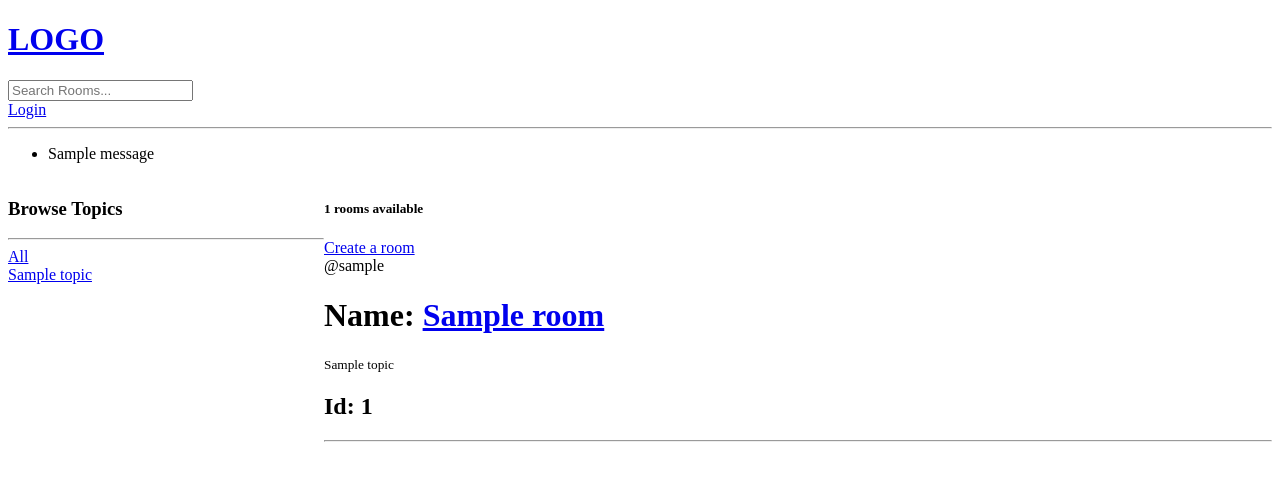
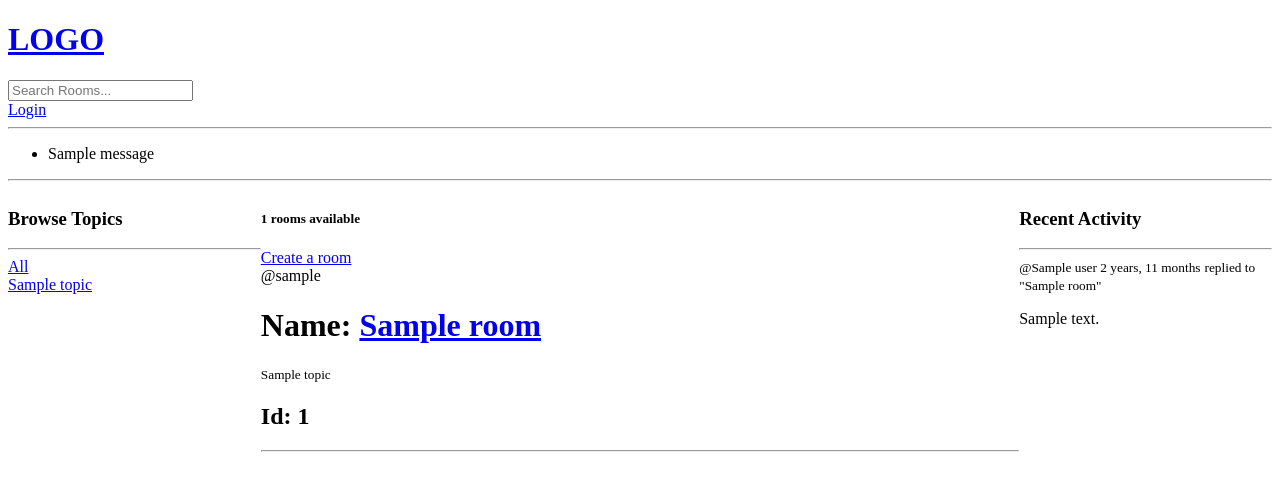
Before and after one commit to MrWipp/DennisIvy-Course, a Django app: template base/templates/base/home.html in a window 1280 px wide. Shown: the top 491 px of the page. Run offline with Django 3.2, Linux system fonts and the light colour scheme; the template is opened without the code that fills it: most values are stand-ins (such as "Sample title", 1, 10 or a date in 2020); one stand-in notice (Sample message) is shown.

Commit message:
Added activity feed

```diff
--- a/base/templates/base/home.html
+++ b/base/templates/base/home.html
@@ -5,7 +5,7 @@
 <style>
     .home-container{
         display: grid;
-        grid-template-columns: 1fr 3fr;
+        grid-template-columns: 1fr 3fr 1fr;
     }
 </style>
 
@@ -44,5 +44,20 @@
                 {% endfor %}
             </div>
         </div>
+        <div>
+            <h3>Recent Activity</h3>
+            <hr>
+            {% for message in room_messages %}
+                <div>
+                    <small>@{{message.user}} {{ message.created|timesince }}</small>
+                    <small>replied to "{{message.room}}"</small>
+
+                    <p>{{message}}</p>
+                    {% if request.user == message.user %}
+                    <a href="{% url 'delete-message' message.id %}">Delete</a>
+                    {% endif %}
+                </div>
+            {% endfor%}
+        </div>
     </div>
 {% endblock content %}
--- a/base/views.py
+++ b/base/views.py
@@ -68,8 +68,9 @@ def home(request):
 
     topics = Topic.objects.all()
     room_count = rooms.count()
+    room_messages = Message.objects.filter(Q(room__name__icontains=q))
 
-    context = {'rooms': rooms, 'topics': topics, 'room_count': room_count}
+    context = {'rooms': rooms, 'topics': topics, 'room_count': room_count, 'room_messages': room_messages}
     return render(request, 'base/home.html', context)
 
 
--- a/templates/base.html
+++ b/templates/base.html
@@ -28,7 +28,7 @@
         {% endfor %}
     </ul>
     {% endif %}
-
+    <hr>
     {% block content %}
     {% endblock %}
 
```
Also changed, not shown: db.sqlite3.
